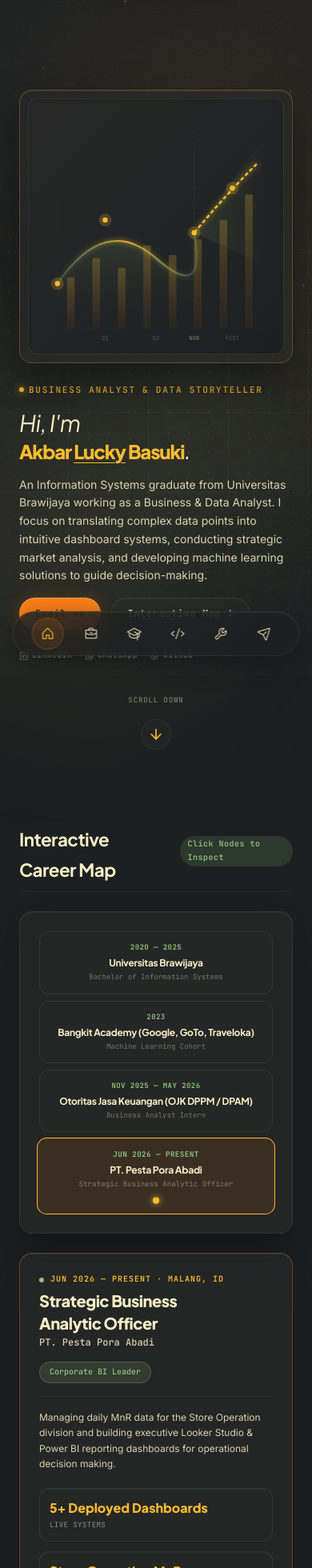
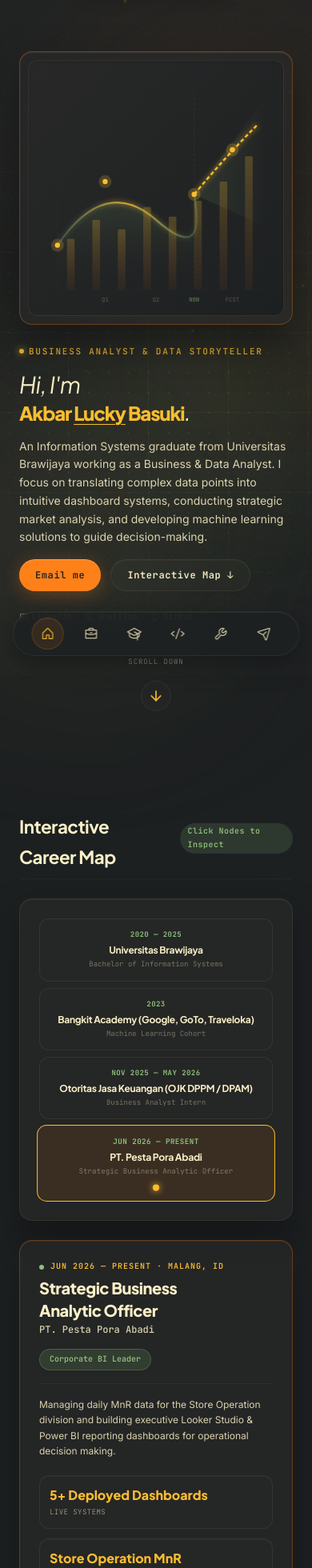
Before and after one commit to bhazheng/portfolioWebsite, a Nuxt app: page / in a window 390 px wide. Shown: the top 1960 px of the page at 80% size. Built offline with nearby package versions, Linux system fonts and the light colour scheme.

Commit message:
feat: adjust homepage sections padding and scroll-margin for mobile view

```diff
--- a/pages/index.vue
+++ b/pages/index.vue
@@ -1,7 +1,7 @@
 <template>
   <div class="flex flex-col gap-0">
     <!-- HERO SECTION WRAPPER -->
-    <div class="snap-start snap-always min-h-dvh flex flex-col justify-center pt-16 pb-6">
+    <div class="snap-start snap-always min-h-dvh flex flex-col justify-center pt-4 md:pt-16 pb-28 md:pb-6">
       <div class="grid grid-cols-[1.1fr_0.9fr] gap-8 items-center py-6 max-[960px]:grid-cols-1 max-[960px]:gap-6" id="hero">
         <div class="flex flex-col gap-4">
           <div class="font-mono text-[11px] font-semibold tracking-[0.16em] text-brass-soft uppercase inline-flex items-center gap-1.5">
@@ -55,7 +55,7 @@
     </div>
 
     <!-- INTERACTIVE CAREER JOURNEY MAP SECTION -->
-    <section id="career-journey" class="snap-start snap-always min-h-dvh flex flex-col justify-center pt-20 pb-8 scroll-mt-[90px]">
+    <section id="career-journey" class="snap-start snap-always min-h-dvh flex flex-col justify-center pt-6 md:pt-20 pb-28 md:pb-8 scroll-mt-6 md:scroll-mt-[90px]">
       <div class="flex items-baseline justify-between border-b border-line pb-2 mb-6">
         <h2 class="font-display font-bold text-[clamp(1.4rem,3vw,1.9rem)] tracking-tight text-paper">
           Interactive Career Map
@@ -138,7 +138,7 @@
     <div id="summary-sections" class="flex flex-col gap-0 scroll-mt-[90px]">
 
       <!-- 1. Recent Experience -->
-      <section id="experience-summary" class="snap-start snap-always min-h-dvh flex flex-col justify-center pt-20 pb-8 scroll-mt-[90px]">
+      <section id="experience-summary" class="snap-start snap-always min-h-dvh flex flex-col justify-center pt-6 md:pt-20 pb-28 md:pb-8 scroll-mt-6 md:scroll-mt-[90px]">
         <div class="grid grid-cols-[1fr_2.2fr] gap-10 max-[1024px]:grid-cols-[1fr_1.8fr] max-[768px]:grid-cols-1 max-[768px]:gap-6 items-start w-full">
           <!-- Left Column -->
           <div class="flex flex-col gap-6 sticky top-24 max-[768px]:relative max-[768px]:top-0">
@@ -219,8 +219,8 @@
         </div>
       </section>
 
-      <!-- 2. Education & Certifications -->
-      <section id="education-summary" class="snap-start snap-always min-h-dvh flex flex-col justify-center pt-20 pb-8 scroll-mt-[90px]">
+      <!-- 2. Education -->
+      <section id="education-summary" class="snap-start snap-always min-h-dvh flex flex-col justify-center pt-6 md:pt-20 pb-28 md:pb-8 scroll-mt-6 md:scroll-mt-[90px]">
         <div class="grid grid-cols-[1fr_2.2fr] gap-10 max-[1024px]:grid-cols-[1fr_1.8fr] max-[768px]:grid-cols-1 max-[768px]:gap-6 items-start w-full">
           <div class="flex flex-col gap-6 sticky top-24 max-[768px]:relative max-[768px]:top-0">
             <div>
@@ -298,8 +298,8 @@
         </div>
       </section>
 
-      <!-- 3. Project Summary -->
-      <section id="projects-summary" class="snap-start snap-always min-h-dvh flex flex-col justify-center pt-20 pb-8 scroll-mt-[90px]">
+      <!-- 3. Featured Projects -->
+      <section id="projects-summary" class="snap-start snap-always min-h-dvh flex flex-col justify-center pt-6 md:pt-20 pb-28 md:pb-8 scroll-mt-6 md:scroll-mt-[90px]">
         <div class="grid grid-cols-[1fr_2.2fr] gap-10 max-[1024px]:grid-cols-[1fr_1.8fr] max-[768px]:grid-cols-1 max-[768px]:gap-6 items-start w-full">
           <div class="flex flex-col gap-6 sticky top-24 max-[768px]:relative max-[768px]:top-0">
             <div>
@@ -370,7 +370,7 @@
       </section>
 
       <!-- 4. Key Skills -->
-      <section id="skills-summary" class="snap-start snap-always min-h-dvh flex flex-col justify-center pt-20 pb-8 scroll-mt-[90px]">
+      <section id="skills-summary" class="snap-start snap-always min-h-dvh flex flex-col justify-center pt-6 md:pt-20 pb-28 md:pb-8 scroll-mt-6 md:scroll-mt-[90px]">
         <div class="grid grid-cols-[1fr_2.2fr] gap-10 max-[1024px]:grid-cols-[1fr_1.8fr] max-[768px]:grid-cols-1 max-[768px]:gap-6 items-start w-full">
           <div class="flex flex-col gap-6 sticky top-24 max-[768px]:relative max-[768px]:top-0">
             <div>
```
Also changed, not shown: 1 other file (tests, documents, lock files or other folders).
